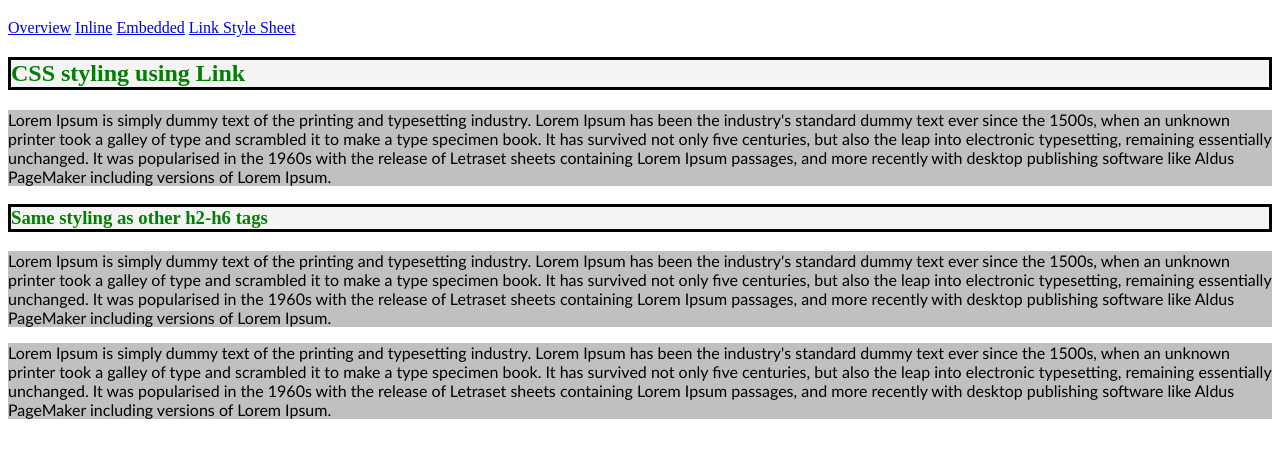
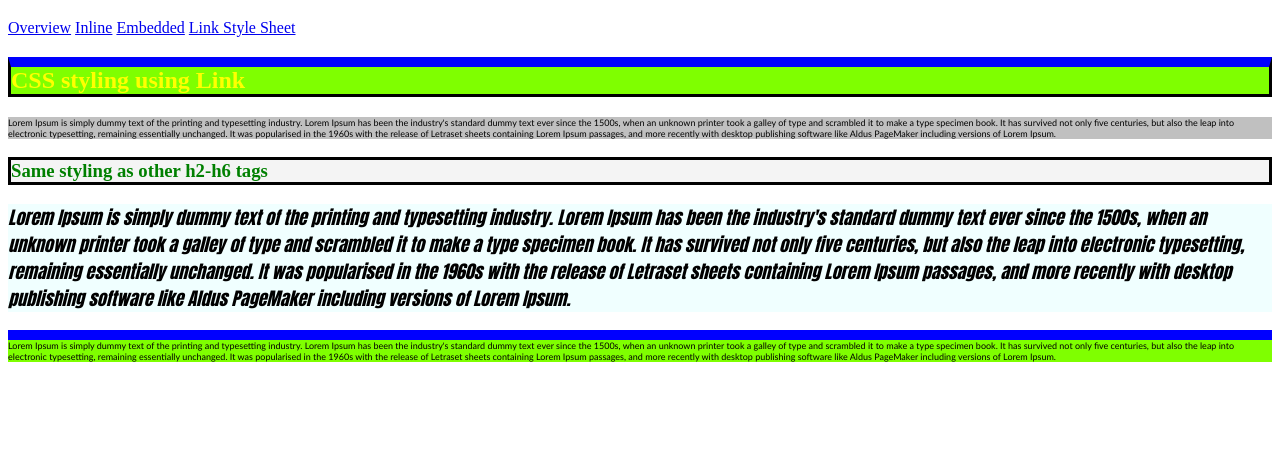
Before and after one commit to comp-1017/1017-sep-2021-oa09-workbook-henrydumbrique, a plain HTML site: page css-intro/index-link.html in a window 1280 px wide. Shown: the part 61-518 px from the top of the page. Drawn offline with Linux system fonts and the light colour scheme.

Commit message:
complete css intro to selectors

```diff
--- a/css-intro/css/styles.css
+++ b/css-intro/css/styles.css
@@ -1,3 +1,4 @@
+/* element (tag) selectors) */
 h1 {
     color:red;
 
@@ -13,3 +14,36 @@ h2, h3, h4, h5, h6{
     background-color: #f4f4f4;
     border:3px solid black;
 }
+
+/* decentant selectors
+2 parts
+element element element .....*/
+section aside p{
+    background-color: azure;
+    font-family: Impact, Haettenschweiler, 'Arial Narrow Bold', sans-serif;
+    font-weight: bolder;
+    font-style: italic;
+    font-size:large;
+}
+/* child combinations
+element- element
+parent-child*/
+section p{
+    font-size: xx-small;
+}
+
+/* class selector
+syntax for name is .user-name{rules}
+you are NOT using element names
+classes can be attached to any elements
+*/
+.box-text{
+    border-top:10px solid blue;
+    background-color: chartreuse;
+}
+
+.color-yellow{
+    color:yellow;
+}
+/* id seleector
+*/
--- a/css-intro/index-link.html
+++ b/css-intro/index-link.html
@@ -20,7 +20,7 @@
     </header>
     <main>
         <section>
-            <h2>CSS styling using Link</h2>
+            <h2 class="box-text color-yellow">CSS styling using Link</h2>
             <p>
                 Lorem Ipsum is simply dummy text of the printing and typesetting industry. Lorem Ipsum has been the industry's standard dummy text ever since the 1500s, when an unknown printer took a galley of type and scrambled it to make a type specimen book. It has survived not only five centuries, but also the leap into electronic typesetting, remaining essentially unchanged. It was popularised in the 1960s with the release of Letraset sheets containing Lorem Ipsum passages, and more recently with desktop publishing software like Aldus PageMaker including versions of Lorem Ipsum.
 
@@ -30,9 +30,9 @@
                 <p>
                     Lorem Ipsum is simply dummy text of the printing and typesetting industry. Lorem Ipsum has been the industry's standard dummy text ever since the 1500s, when an unknown printer took a galley of type and scrambled it to make a type specimen book. It has survived not only five centuries, but also the leap into electronic typesetting, remaining essentially unchanged. It was popularised in the 1960s with the release of Letraset sheets containing Lorem Ipsum passages, and more recently with desktop publishing software like Aldus PageMaker including versions of Lorem Ipsum.
                     </aside>
-            <p>
+            <p class="box-text">
                 Lorem Ipsum is simply dummy text of the printing and typesetting industry. Lorem Ipsum has been the industry's standard dummy text ever since the 1500s, when an unknown printer took a galley of type and scrambled it to make a type specimen book. It has survived not only five centuries, but also the leap into electronic typesetting, remaining essentially unchanged. It was popularised in the 1960s with the release of Letraset sheets containing Lorem Ipsum passages, and more recently with desktop publishing software like Aldus PageMaker including versions of Lorem Ipsum.
-                <aside></aside>
+
             </p>
         </section>
     </main>
```
